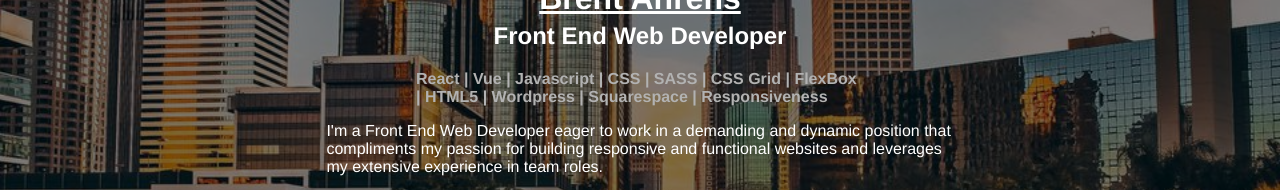
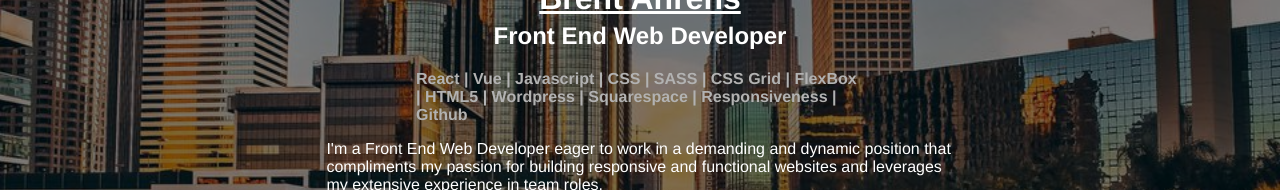
Before and after one commit to brentahrens1/portfolio-2020, a React (Create React App) app: page / in a window 1280 px wide. Shown: the part 273-463 px from the top of the page. Built offline with nearby package versions, Linux system fonts and the light colour scheme.

Commit message:
updates/nav contact link

```diff
--- a/src/App.js
+++ b/src/App.js
@@ -39,7 +39,7 @@ class App extends Component {
           <About />
           <Projects />
           <hr/>
-        <div id="contact-scroll">
+        <div id="contact">
           <Contact />
         </div>
       </div>
--- a/src/components/About/About.js
+++ b/src/components/About/About.js
@@ -10,7 +10,7 @@ const About = props => (
                 <img className="about-profile" src={Profile} alt="profile picture"></img>
                 <h1 className="about-name"><a href="mailto:brentholmesahrens@gmail.com" target="_blank">Brent Ahrens</a></h1>
                 <h2 className="about-title">Front End Web Developer</h2>
-                <h4 className="about-skills">React | Vue | Javascript | CSS | SASS | CSS Grid | FlexBox | HTML5 | Wordpress | Squarespace | Responsiveness</h4>
+                <h4 className="about-skills">React | Vue | Javascript | CSS | SASS | CSS Grid | FlexBox | HTML5 | Wordpress | Squarespace | Responsiveness | Github</h4>
                 <p className="about-description">I'm a Front End Web Developer eager to work in a demanding and dynamic position that compliments my passion for building responsive and functional websites and leverages my extensive experience in team roles.</p>
             </div>
         </div>
--- a/src/components/Navigation/Navigation.js
+++ b/src/components/Navigation/Navigation.js
@@ -9,7 +9,7 @@ const Navigation = props => (
             <div className="navbar-toggle__button">
                 <DrawerToggle click={props.drawerToggleClickHandler} />
             </div>
-            <div className="primary__logo"><a href="#contact-scroll">Let's Collaborate</a></div>
+            <div className="primary__logo"><a href="#contact">Let's Collaborate</a></div>
             <div className="spacer" />
             <div className="primary_navigation-items">
                 <ul>
```
